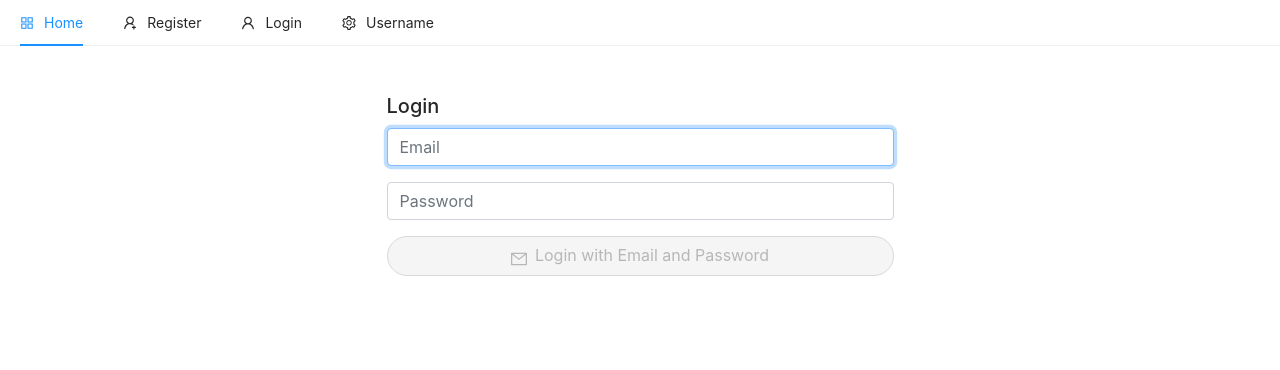
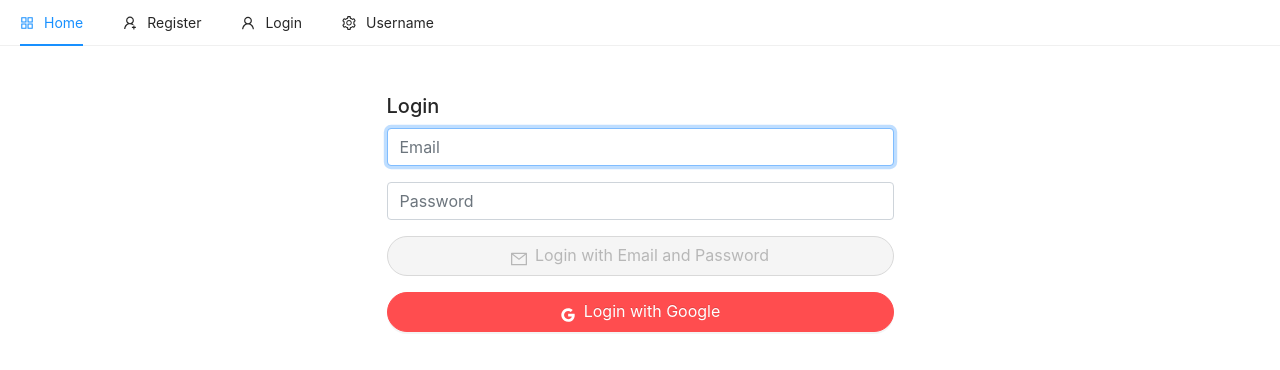
Before and after one commit to Abhishek-015/Electro-ecommerce-React-App-Frontend, a React (Create React App) app in the folder client/: page /login in a window 1280 px wide. Shown: the top 370 px of the page. Built offline with nearby package versions, Linux system fonts and the light colour scheme; no server answers.

Commit message:
implemented login with google functionality

```diff
--- a/client/src/pages/auth/Login.js
+++ b/client/src/pages/auth/Login.js
@@ -1,8 +1,8 @@
 import React, { useEffect, useReducer, useState } from "react";
-import { auth } from "../../firebase/firbase";
+import { auth, googleAuthProvider } from "../../firebase/firbase";
 import { toast } from "react-toastify";
 import { Button } from "antd";
-import { MailOutlined } from "@ant-design/icons";
+import { MailOutlined, GoogleOutlined } from "@ant-design/icons";
 import { useDispatch } from "react-redux";
 
 const Login = ({ history }) => {
@@ -34,15 +34,34 @@ const Login = ({ history }) => {
     }
   };
 
- return loading ? (
-    <h5>Loading...</h5>
-  ) : (
+  const googleSubmit = async (e) => {
+    e.preventDefault();
+    auth.signInWithPopup(googleAuthProvider).then(async (result) => {
+      const { user } = result;
+      const idTokenResult = await user.getIdTokenResult();
+      dispatch({
+        type: "LOGGED_IN_USER",
+        payload: {
+          email: user.email,
+          token: idTokenResult.token,
+        },
+      });
+      history.push('/')
+    })
+    .catch(err=>toast.error(err.message))
+  };
+
+  return (
     <div className="container p-5">
       <div className="row">
         <div className="col-md-6 offset-md-3">
           <form onSubmit={handleSubmit}>
             <div className="form-group">
-              <h5>Login</h5>
+              {loading ? (
+                <h4 className="text-danger">Loading...</h4>
+              ) : (
+                <h5>Login</h5>
+              )}
               <input
                 type="email"
                 className="form-control "
@@ -73,6 +92,17 @@ const Login = ({ history }) => {
             >
               Login with Email and Password
             </Button>
+            <Button
+              onClick={googleSubmit}
+              type="danger"
+              shape="round"
+              className="mb-3"
+              icon={<GoogleOutlined />}
+              block
+              size="large"
+            >
+              Login with Google
+            </Button>
           </form>
         </div>
       </div>
```
